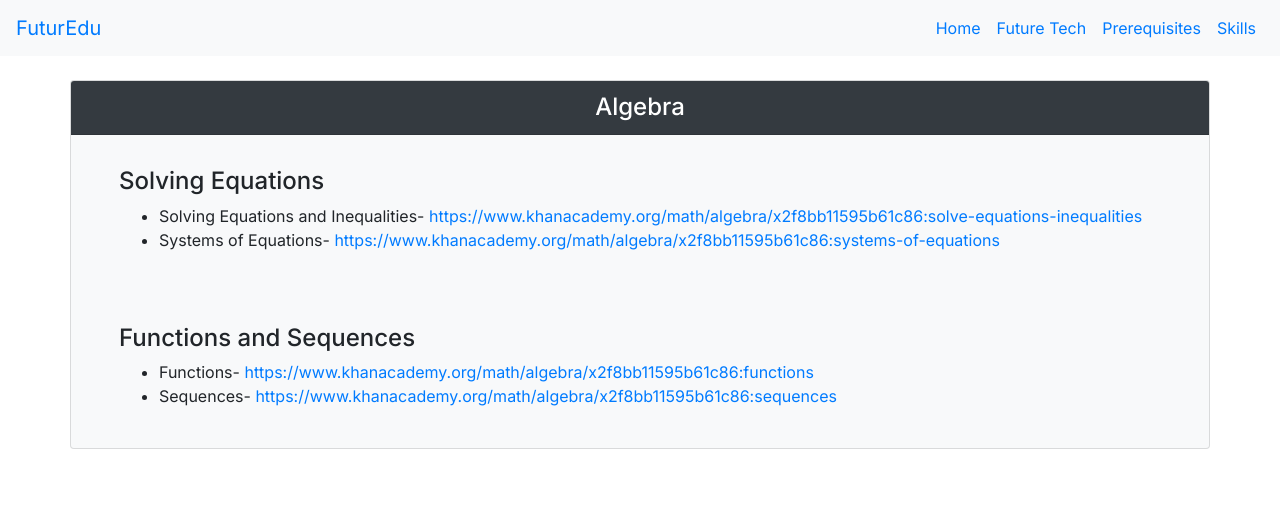
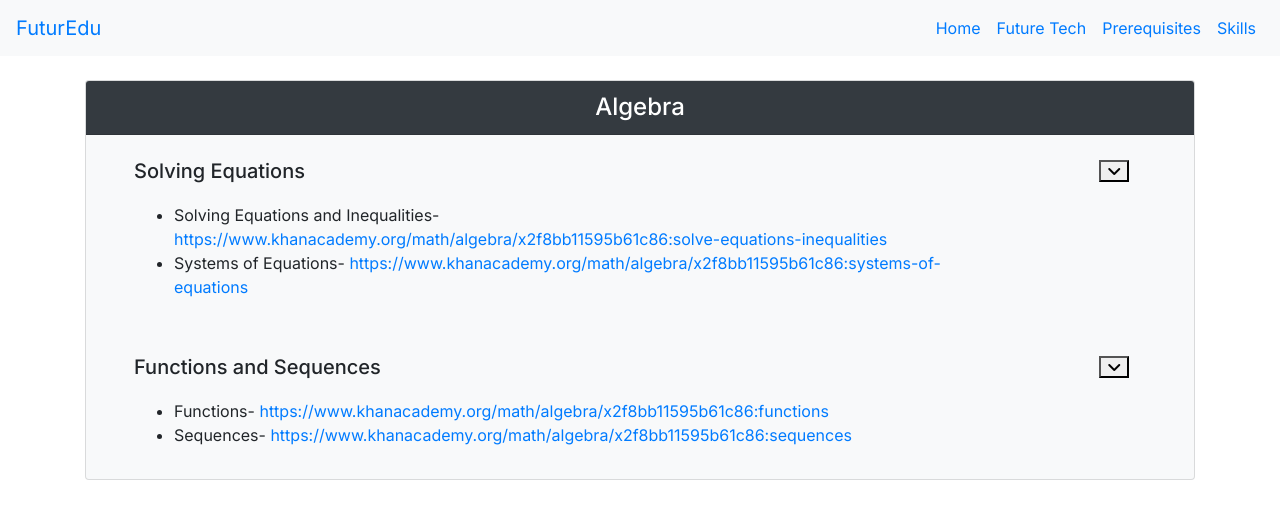
Before and after one commit to devr0306/FuturEdu, a React (Create React App) app in the folder futuredu/: page /algebra in a window 1280 px wide. Shown: the top 518 px of the page. Built offline with nearby package versions, Linux system fonts and the light colour scheme.

Commit message:
Finished the Level 3 Dropdowns

```diff
--- a/futuredu/src/components/Dropdown.js
+++ b/futuredu/src/components/Dropdown.js
@@ -1,12 +1,35 @@
-import React from "react";
+import React, { useState } from "react";
 import Markdown from 'markdown-to-jsx';
 
 const Dropdown = props => {
+
+    const [isToggle, setToggle] = useState(false)
+
+    const toggleTrueFalse = () => setToggle(!isToggle)
+
     return (
-        <div className="card-body pl-5 py-4">
-            <p className="card-text my-2">{<Markdown>{props.description}</Markdown>}</p>
+        <div className="row">
+            <div className="col-10">
+                <div className="card-body pl-5 py-3" id={props.id}>
+                    <h5 className="card-title py-2">{props.name}</h5>
+                    <p className="card-text my-2" id={props.id + "collapse"}>{<Markdown>{props.description}</Markdown>}</p>
+                </div>
+            </div>
+            <div className="col-2 text-center">
+                <div className="mt-4" onClick={toggleTrueFalse}>
+                        <button
+                            className="fas fa-angle-down visible"
+                            data-fa-transform={isToggle ? "rotate-90" : null}
+                            type="button"
+                            data-toggle="collapse"
+                            data-target={"#" + props.id + "collapse"}
+                        />
+                </div>
+            </div>
         </div>
+
     )
 }
 
+
 export default Dropdown;
--- a/futuredu/src/components/LevelThree.js
+++ b/futuredu/src/components/LevelThree.js
@@ -2,11 +2,11 @@ import React from "react";
 
 import Dropdown from "./Dropdown"
 
-const text_one = `#### Solving Equations
+const text_one = `
 - Solving Equations and Inequalities- https://www.khanacademy.org/math/algebra/x2f8bb11595b61c86:solve-equations-inequalities
 - Systems of Equations- https://www.khanacademy.org/math/algebra/x2f8bb11595b61c86:systems-of-equations
  `
-const text_two = `#### Functions and Sequences
+const text_two = `
 - Functions- https://www.khanacademy.org/math/algebra/x2f8bb11595b61c86:functions
 - Sequences- https://www.khanacademy.org/math/algebra/x2f8bb11595b61c86:sequences
 `
@@ -14,16 +14,21 @@ const text_two = `#### Functions and Sequences
 const LevelThree = props =>{
     return(
         <div className="container">
-            <div className="row">
-                <div className="card bg-light my-4 w-100">
-                    <div className="card-header text-center bg-dark text-white h4">Algebra</div>
+            <div className="card bg-light my-4 w-100">
+                <div className="card-header text-center bg-dark text-white h4">Algebra</div>
+
                     <Dropdown
+                        id="solving_equations"
+                        name="Solving Equations"
                         description={text_one}
                     />
+
                     <Dropdown
+                        id="functions"
+                        name="Functions and Sequences"
                         description={text_two}
                     />
-                </div>
+
             </div>
         </div>
     )
```
